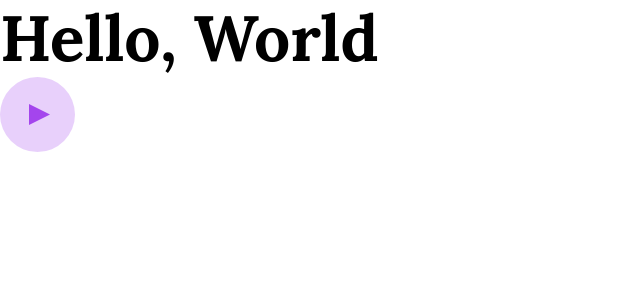
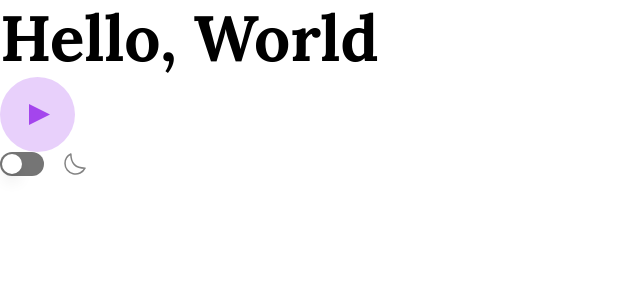
Before and after one commit to Earthyyy/dictionary-web-app, a React (Vite) app: page / in a window 1280 px wide. Shown: the top 300 px of the page, without its empty margins (0-640 px from the left). Built offline with nearby package versions, Linux system fonts and the light colour scheme.

Commit message:
feat: build ThemeSwitcher toggle button

```diff
--- a/src/App.tsx
+++ b/src/App.tsx
@@ -1,10 +1,12 @@
 import PlayButton from "./components/custom/PlayButton";
+import ThemeSwitcher from "@/components/custom/ThemeSwitcher";
 
 function App() {
   return (
     <div className="light lora">
       <h1 className="heading-lg">Hello, World</h1>
       <PlayButton />
+      <ThemeSwitcher />
     </div>
   );
 }
--- a/src/components/custom/PlayButton.tsx
+++ b/src/components/custom/PlayButton.tsx
@@ -10,7 +10,7 @@ const PlayButton: FC<PlayButtonProps> = (props) => {
       className="cursor-pointer w-12 h-12 md:w-[4.6875rem] md:h-[4.6875rem] group"
       {...props}
     >
-      <g className="fill-primary" fill-rule="evenodd">
+      <g className="fill-primary" fillRule="evenodd">
         <circle
           cx="37.5"
           cy="37.5"
--- /dev/null
+++ b/src/components/custom/ThemeSwitcher.tsx
@@ -0,0 +1,32 @@
+import { Switch } from "../ui/switch";
+import { useState } from "react";
+
+const ThemeSwitcher = () => {
+  const [checked, setChecked] = useState<boolean>(false);
+  return (
+    <div className="flex gap-5 items-center">
+      <Switch
+        className="data-[state=checked]:bg-primary data-[state=unchecked]:bg-tertiary"
+        checked={checked}
+        onCheckedChange={(value) => setChecked(value)}
+      />
+      <svg
+        xmlns="http://www.w3.org/2000/svg"
+        width="22"
+        height="22"
+        viewBox="0 0 22 22"
+      >
+        <path
+          fill="none"
+          stroke={checked ? "#A445ED" : "#838383"}
+          strokeLinecap="round"
+          strokeLinejoin="round"
+          strokeWidth="1.5"
+          d="M1 10.449a10.544 10.544 0 0 0 19.993 4.686C11.544 15.135 6.858 10.448 6.858 1A10.545 10.545 0 0 0 1 10.449Z"
+        />
+      </svg>
+    </div>
+  );
+};
+
+export default ThemeSwitcher;
```
